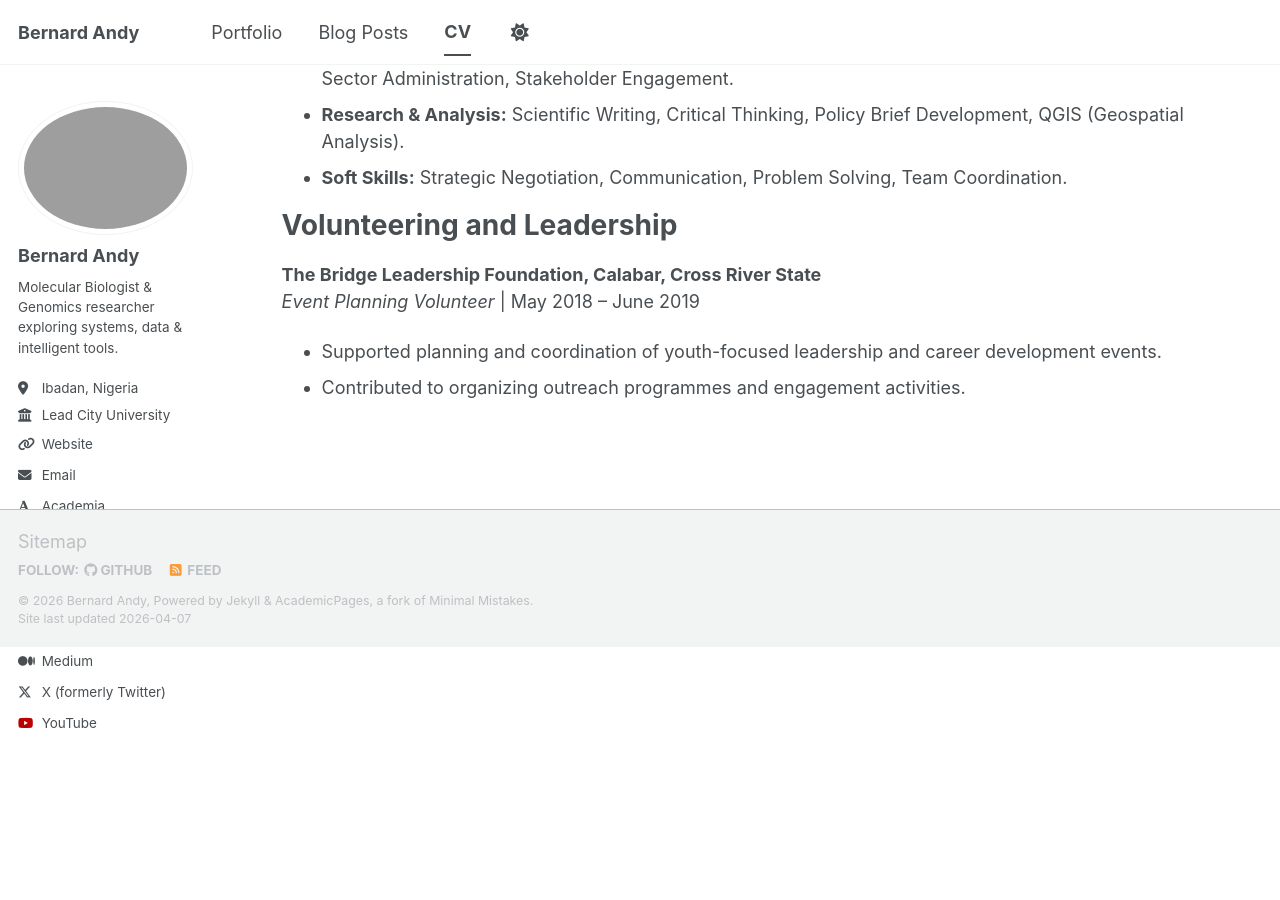
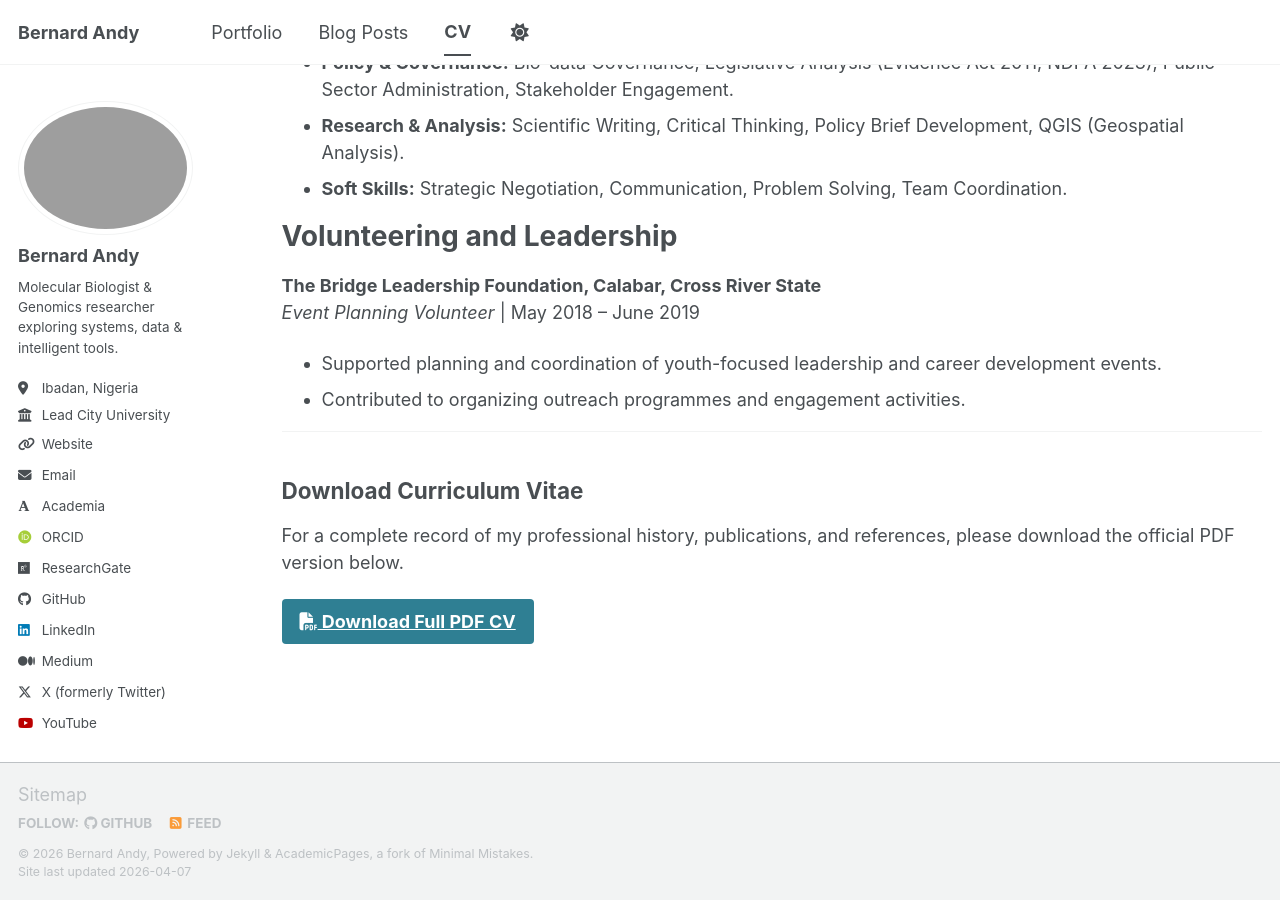
Before and after one commit to BernardAndy/BernardAndy.github.io, a Jekyll site: the page built from _pages/cv.md, in a window 1280 px wide and 900 px high, scrolled down 2004 px. Built offline with Jekyll 4.4.1, drawn with Linux system fonts in a browser that asks for light colours; some web fonts are replaced; a script bundle is joined from its source files by our own code; library files that are not in the unit come from our copies.

Commit message:
Update cv.md

```diff
--- a/_pages/cv.md
+++ b/_pages/cv.md
@@ -9,8 +9,6 @@
 
 {% include base_path %}
 
-<a href="/files/Bernard_Andy_CV.pdf" class="btn btn--info">Download Full PDF CV</a>
-
 Professional Summary
 ======
 Early-career researcher in molecular biology and genomics with expertise at the intersection of science, policy, and governance. Holds an MSc in Molecular Biology and Genomics and has research experience at the Centre for Forensic Programme and DNA Studies. Demonstrates strong analytical and investigative capabilities, complemented by practical exposure to public sector governance through work with the Public Complaints Commission and policy training with the Institute of Policy Management and Development (IPMD). Passionate about advancing evidence-based solutions in global health, bio-data governance, and emerging technologies, with a focus on strengthening equitable and secure systems in Africa.
@@ -20,18 +18,20 @@
 * **M.Sc. in Molecular Biology and Genomics**
   * Lead City University, Ibadan, Oyo State, Nigeria | Sept 2024 – March 2026
 
-
 * **B.Sc. in Biology (Second Class Lower)**
   * Niger Delta University, Wilberforce Island, Amassoma | Sept 2012 – Sept 2016
 
 Work Experience
 ======
+
 **Centre for Forensic Programme and DNA Studies, University of Benin**
 *Attached Researcher* | Sept 2025 – Feb 2026
 *   Contributed to research activities in forensic DNA analysis and genomic data applications.
 *   Supported laboratory-based investigations and data interpretation.
 *   Engaged in research processes involving biological sample analysis and documentation.
 *   Developed analytical skills relevant to scientific research and evidence-based inquiry.
+
+---
 
 **Public Complaints Commission (PCC), Yenagoa, Bayelsa State**
 *Personal Assistant to the Hon. Commissioner* | Sept 2021 – June 2024
@@ -40,16 +40,22 @@
 *   Contributed to documentation, coordination, and communication within the office.
 *   Gained practical insight into public sector operations, governance systems, and citizen engagement.
 
+---
+
 **Independent National Electoral Commission (INEC), Calabar, Cross River State Headquarters**
 *Election Coordination Officer (NYSC)* | May 2018 – April 2019
 *   Participated in coordination and support of electoral processes during the 2019 general elections.
 *   Assisted in logistics, field coordination, and stakeholder engagement.
 *   Gained experience in large-scale public administration and democratic processes.
 
+---
+
 **Heavenly Gifted Gas Limited, Yenagoa, Bayelsa State**
 *Business Support / Administrative Assistant* | July 2019 – May 2021
 *   Provided administrative and operational support within a private sector environment.
 *   Assisted in coordination of internal processes and documentation.
+
+---
 
 **KGS General Services, Bayelsa State**
 *Administrative Assistant* | April 2016 – March 2018
@@ -76,3 +82,13 @@
 *Event Planning Volunteer* | May 2018 – June 2019
 *   Supported planning and coordination of youth-focused leadership and career development events.
 *   Contributed to organizing outreach programmes and engagement activities.
+
+---
+
+## Download Curriculum Vitae
+
+For a complete record of my professional history, publications, and references, please download the official PDF version below.
+
+<a href="/files/Bernard_Andy_CV.pdf" class="btn btn--primary btn--large">
+  <i class="fas fa-file-pdf"></i> Download Full PDF CV
+</a>
```
